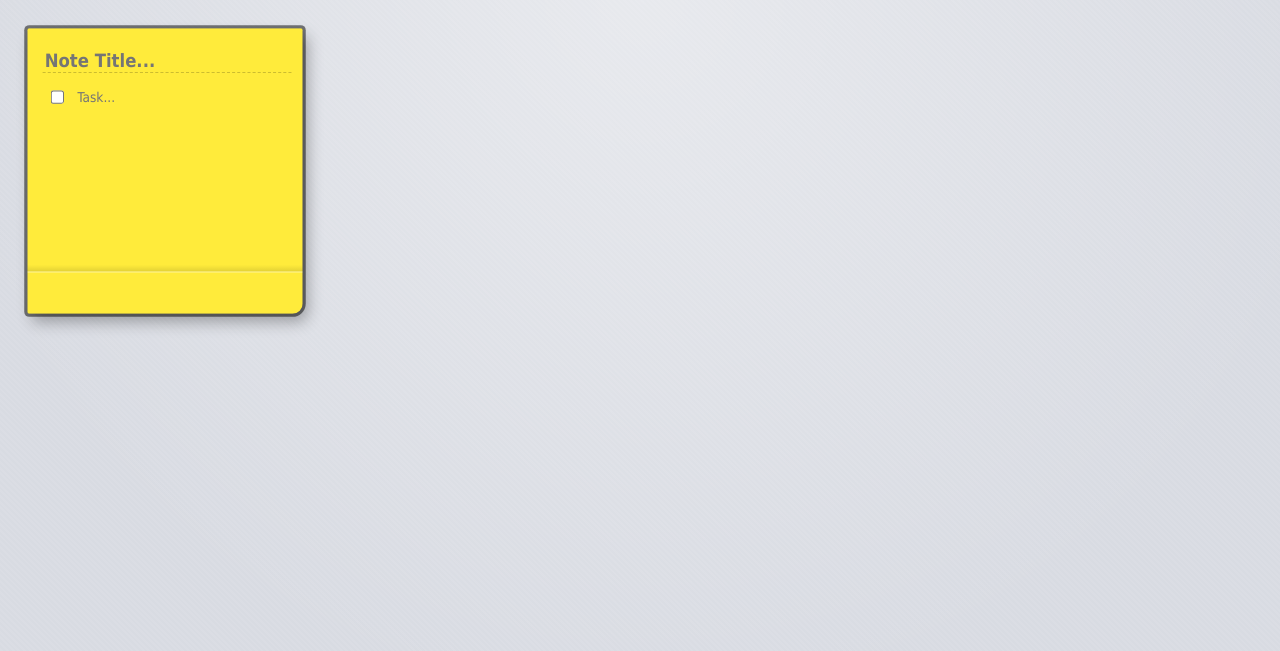
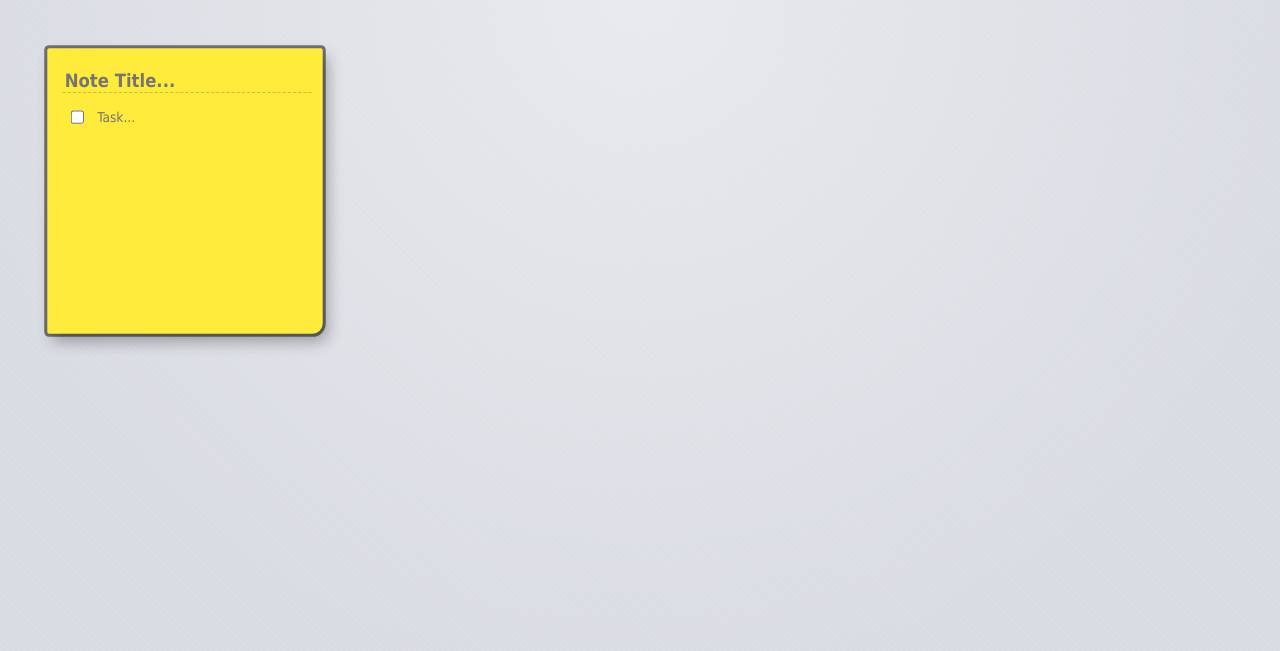
Before and after one commit to Mohammad-Khoshroo/TODO-chrome-extension, a browser extension: page index.html in a window 1280 px wide. Both pictures are taken after a click on the button "Add Note +". Shown: the top 651 px of the page. Drawn offline with Linux system fonts and the light colour scheme; a web font is replaced by a local one.

Commit message:
fix align items + background

```diff
--- a/script.js
+++ b/script.js
@@ -144,6 +144,13 @@ function renderAllNotes() {
     notes.forEach((note, noteIndex) => {
         const noteDiv = document.createElement('div');
         noteDiv.className = `sticky-note ${note.colorClass} ${activeNoteIndex === noteIndex ? 'active' : ''}`;
+
+        // در زمان ساخت یا آپدیت نوت:
+        if (note.tasks.length > 6) {
+            noteDiv.classList.add('multi-page');
+        } else {
+            noteDiv.classList.remove('multi-page');
+        }
 
         // نامرتب‌سازی طبیعی‌تر (چرخش بین 3- تا 3 درجه و جابجایی تصادفی)
         const rotate = (Math.random() * 6) - 3;
--- a/style.css
+++ b/style.css
@@ -155,11 +155,11 @@ body {
 } */
 
 #fridge-container {
-    display: flex;
-    flex-wrap: wrap;
-    align-content: flex-start;
-    align-items: flex-start; /* حل مشکل کش آمدن نوت‌های هم‌ردیف */
-    gap: 15px;
+    /* حذف display: flex و مقادیر قبلی */
+    display: block;
+    column-width: 260px; /* عرض تقریبی هر ستون */
+    column-gap: 20px;
+    padding: 20px;
     padding-bottom: 100px;
 }
 
@@ -174,18 +174,36 @@ body {
     overflow-y: auto;
     transition: box-shadow 0.2s, transform 0.2s;
 } */
+
 .sticky-note {
+    /* جلوگیری از نصف شدن نوت بین دو ستون */
+    break-inside: avoid;
+    page-break-inside: avoid;
+
     width: 240px;
     min-height: 240px;
     padding: 20px 15px;
+    margin-bottom: 20px; /* فاصله نوت‌ها در راستای عمودی */
     box-shadow: 3px 5px 15px rgba(0,0,0,0.2);
     border-radius: 2px 2px 10px 2px;
     position: relative;
     display: flex;
     flex-direction: column;
+    transition: box-shadow 0.2s;
 
-    /* افکت روی هم افتادن کاغذها (overlap) هر 240 پیکسل */
-    /* یک سایه تیره و یک لبه روشن برای القای حس کاغذ جدید */
+    /* افکت چند کاغذی را از اینجا حذف کنید تا روی همه اعمال نشود */
+    background-image: none;
+}
+
+.sticky-note.active {
+    box-shadow: 0 0 0 3px rgba(0,0,0,0.5), 5px 8px 15px rgba(0,0,0,0.3);
+    transform: scale(1.02) !important;
+    z-index: 10;
+}
+
+/* این کلاس را فقط وقتی نوت طولانی است به آن اضافه می‌کنیم */
+.sticky-note.multi-page {
+    /* استفاده از بک‌گراند خط‌دار که از پایین برگه اول شروع می‌شود */
     background-image: repeating-linear-gradient(
         to bottom,
         transparent 0px,
@@ -194,14 +212,10 @@ body {
         rgba(255, 255, 255, 0.5) 239px,
         transparent 240px
     );
-    transition: box-shadow 0.2s;
+    /* بک‌گراند از پیکسل 240 (پایان برگه اول) شروع به تکرار می‌کند */
+    background-position: 0 240px;
 }
 
-.sticky-note.active {
-    box-shadow: 0 0 0 3px rgba(0,0,0,0.5), 5px 8px 15px rgba(0,0,0,0.3);
-    transform: scale(1.02) !important;
-    z-index: 10;
-}
 
 .note-title {
     font-weight: bold;
```
